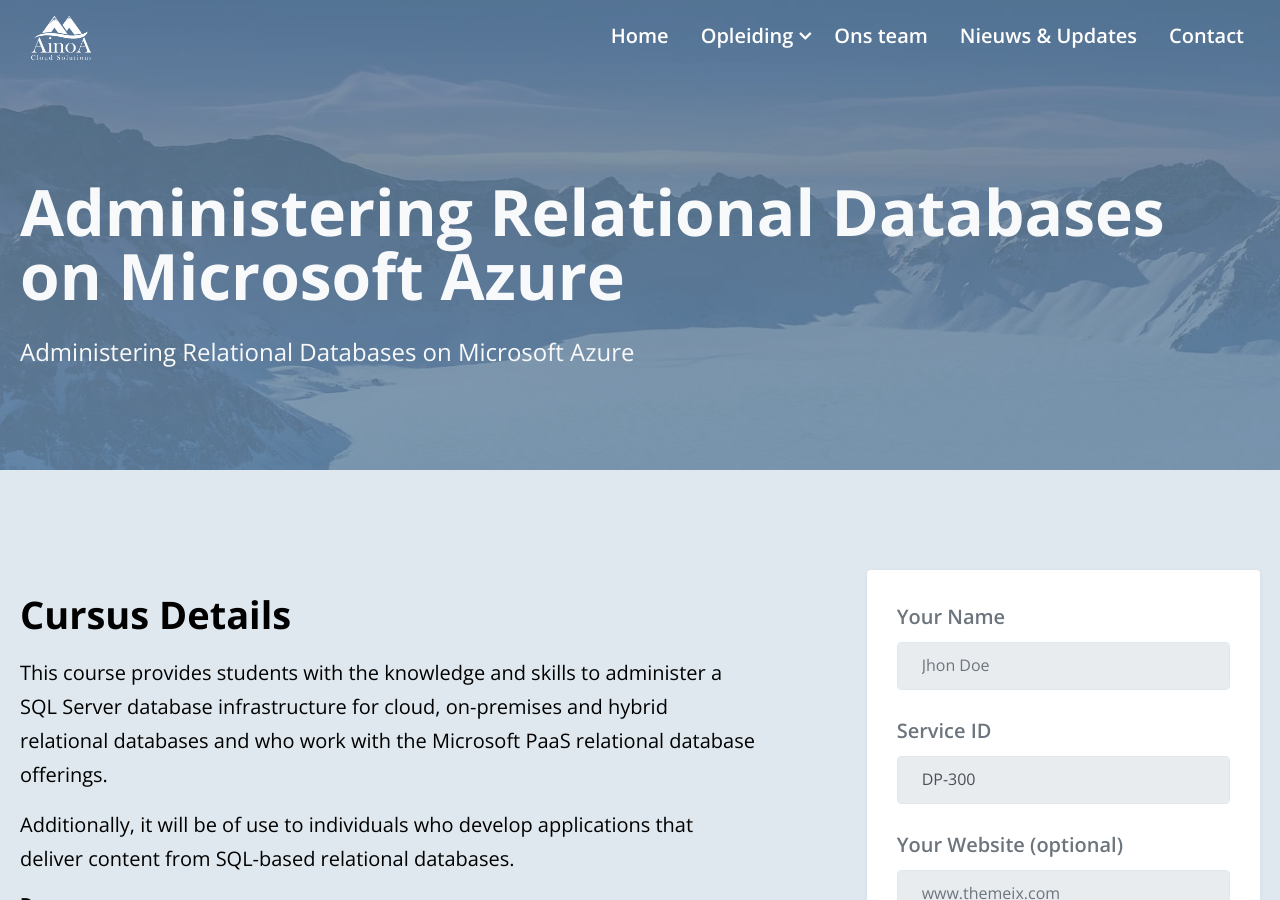
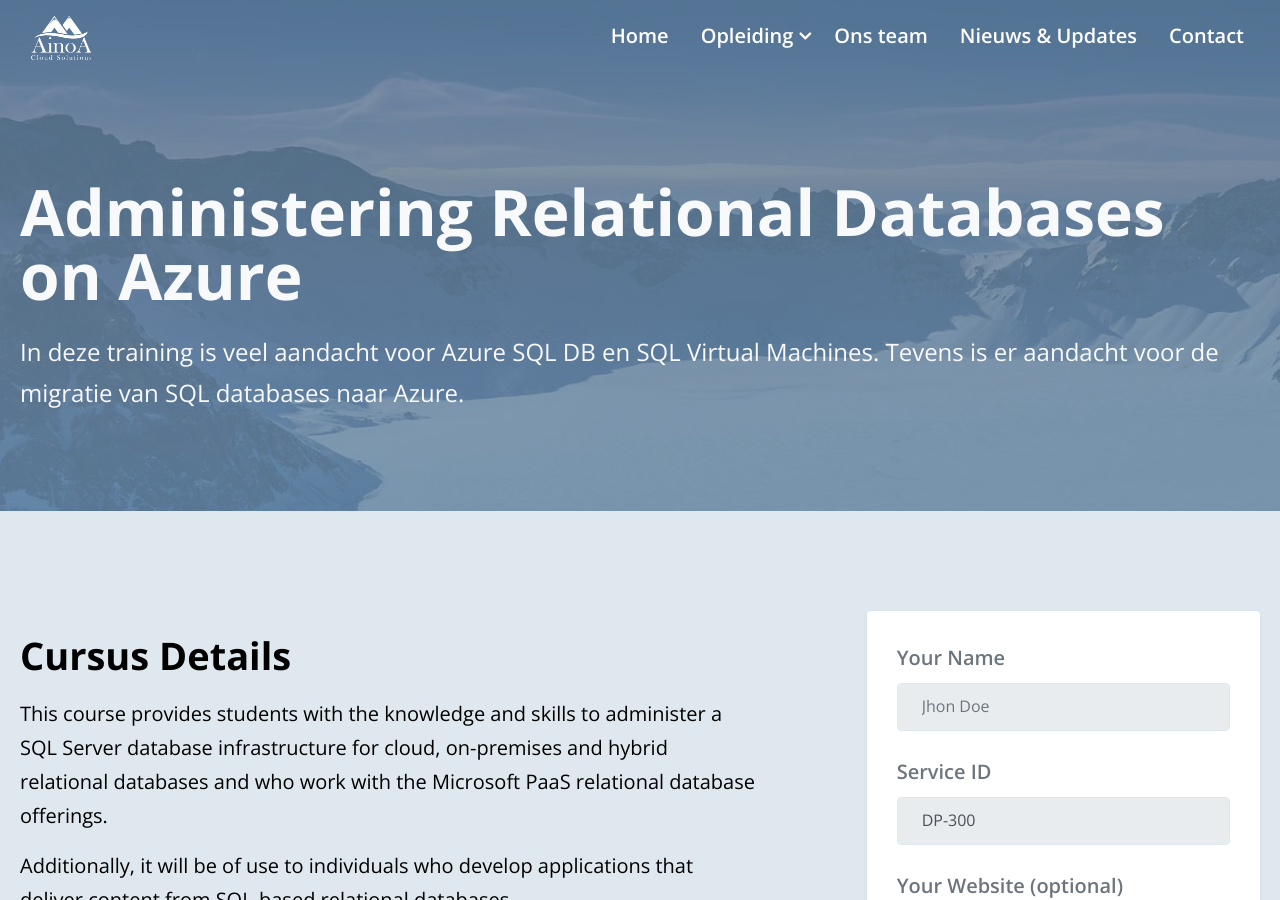
Before and after one commit to Dimtemp/ainoawebsite, a Jekyll site: the page built from _services/azure-relational-dp-300.html, in a window 1280 px wide and 900 px high. Built offline with Jekyll 4.4.1, drawn with Linux system fonts in a browser that asks for light colours.

Commit message:
Update azure-relational-dp-300.html

```diff
--- a/_services/azure-relational-dp-300.html
+++ b/_services/azure-relational-dp-300.html
@@ -1,9 +1,9 @@
 ---
 layout: service
-title: "Administering Relational Databases on Microsoft Azure"
+title: "Administering Relational Databases on Azure"
 service_id: DP-300
 order: 5
-description: Administering Relational Databases on Microsoft Azure
+description: In deze training is veel aandacht voor Azure SQL DB en SQL Virtual Machines. Tevens is er aandacht voor de migratie van SQL databases naar Azure.
 ---
 
 <h1 class="title">Cursus Details</h1>
```
